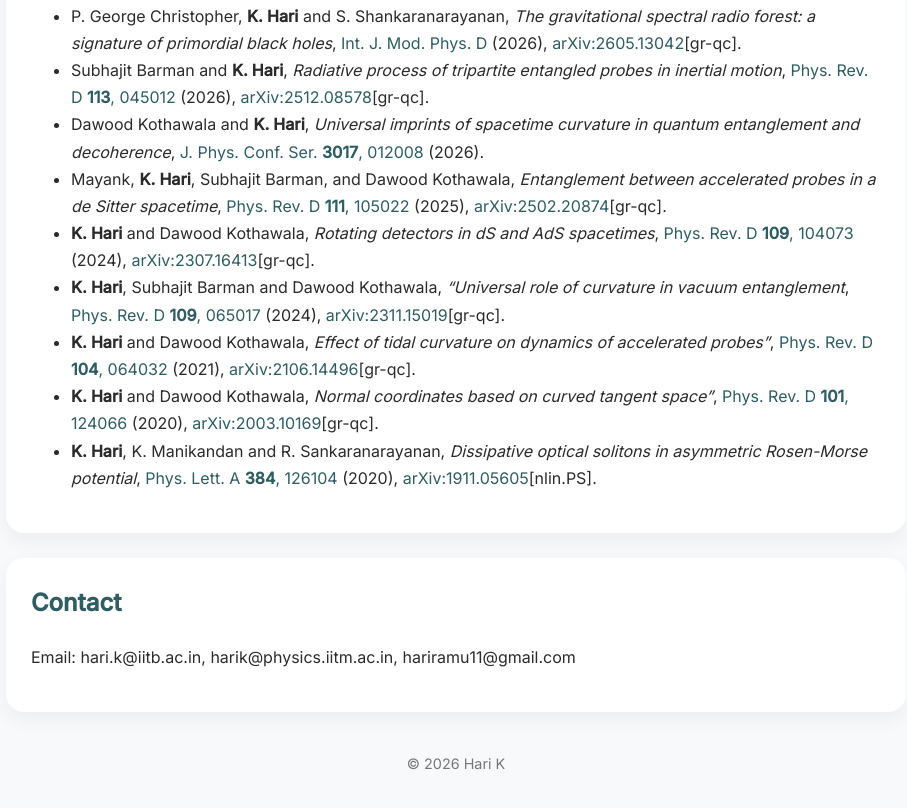
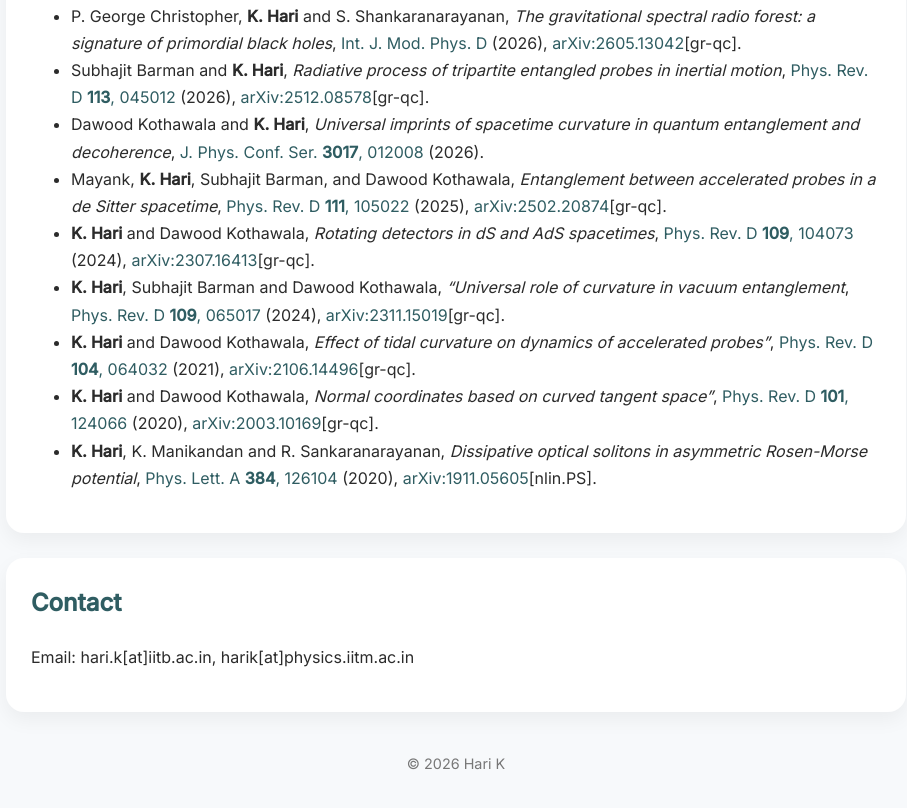
Before and after one commit to k-hari-phy/mywebsite, a plain HTML site: page index.html in a window 1280 px wide. Shown: the part 1405-2213 px from the top of the page, without its empty margins (184-1091 px from the left). Drawn offline with nearby package versions, Linux system fonts and the light colour scheme.

Commit message:
email @ changed to [at]

```diff
--- a/index.html
+++ b/index.html
@@ -195,7 +195,7 @@ h2 {
     <!-- CONTACT -->
     <div class="card">
         <h2>Contact</h2>
-        <p>Email: hari.k@iitb.ac.in, harik@physics.iitm.ac.in, hariramu11@gmail.com</p>
+        <p>Email: hari.k[at]iitb.ac.in, harik[at]physics.iitm.ac.in</p>
     </div>
 
 
```
